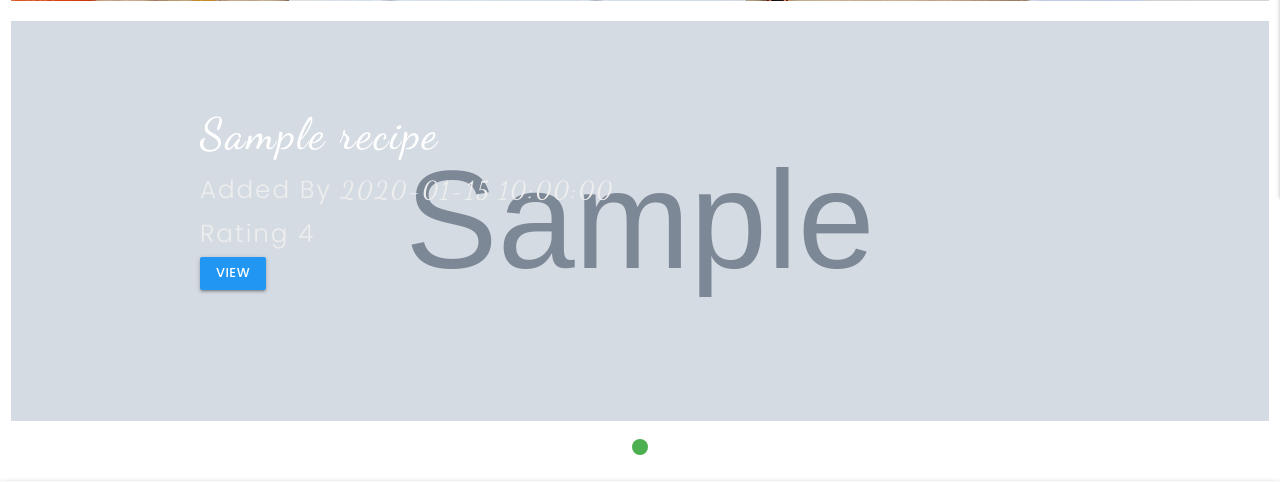
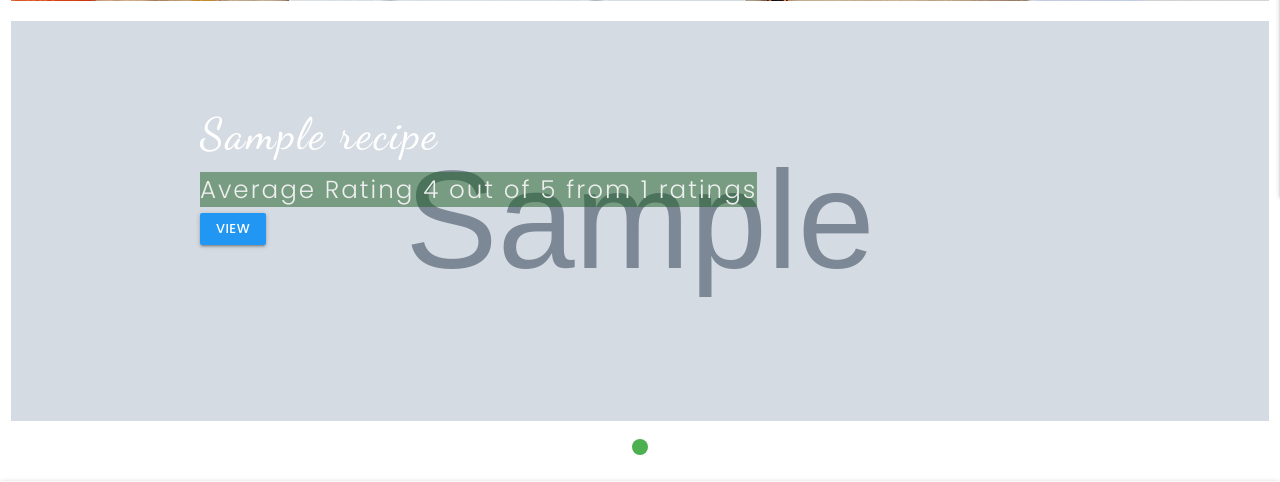
Before and after one commit to coder187/ci_ms3_cookbook, a Flask app: page / in a window 1280 px wide. Shown: the part 663-1145 px from the top of the page. Run offline with Flask 2, Linux system fonts and the light colour scheme; grey boxes marked "Sample" are stand-in pictures; a database or web service that is not in the repository returns one stand-in record (values such as "Sample title"); some libraries are stand-ins or nearby versions.

Commit message:
add Rating Average to Main Page

```diff
--- a/app.py
+++ b/app.py
@@ -19,8 +19,7 @@ app.secret_key = os.environ.get("SECRET_KEY")
 
 mongo = PyMongo(app)
 
-def get_one_recipe(recipe_id):
-    return mongo.db.recipes.find_one({"_id": ObjectId(recipe_id)})
+
 
 def calc_avg_rating(recipe):
     """
@@ -33,11 +32,11 @@ def calc_avg_rating(recipe):
     try:
         ratings = recipe["ratings"]
     except Exception as ex:
-        return [0,0]
+        return [0, 0]
     else:
         arr_len = len(ratings)
         if arr_len == 0:
-            return [0,0]
+            return [0, 0]
 
         total = 0
         for rat in ratings:
@@ -48,7 +47,12 @@ def calc_avg_rating(recipe):
         else:
             avg = 0
 
-        return [int(avg),arr_len]
+        return [int(avg), arr_len]
+
+
+
+def get_one_recipe(recipe_id):
+    return mongo.db.recipes.find_one({"_id": ObjectId(recipe_id)})
 
 
 def get_top_recipes(count):
@@ -90,11 +94,17 @@ def get_allergens():
 @app.route("/")
 @app.route("/get_recipes.html")
 def get_recipes():
-    rs = get_top_recipes(10)
-    for r in rs:
-        print(calc_avg_rating(r))
-
-    return render_template("get_recipes.html", top_recipes= get_top_recipes(10))
+    top_recipes = get_top_recipes(10)
+    avgs = []
+    for rec in top_recipes:
+        print(rec["_id"])
+        avgs.append(
+            {
+                "id": rec["_id"],
+                "noofavg": calc_avg_rating(rec)[1],
+                "avg": calc_avg_rating(rec)[0]
+            })
+    return render_template("get_recipes.html", top_recipes= get_top_recipes(10),avgs=avgs)
 
 
 @app.route("/search", methods=['POST', 'GET'])
--- a/static/css/style.css
+++ b/static/css/style.css
@@ -66,6 +66,11 @@ font-family: 'Poppins', sans-serif;
   margin:5px;
   line-height:42px;
 }
+
+.ratings{
+  background-color:rgba(27, 94, 32, 0.5);
+}
+
 /*
 #search {
 
--- a/templates/get_recipes.html
+++ b/templates/get_recipes.html
@@ -41,10 +41,26 @@
                   <li>
                     <img src="{{recipe.image_url}}"> <!-- recipe image -->
                     <div class="caption left-align">
-                      <h3 class="dancing">{{recipe.name}}</h3>
-                      <h5 class="light grey-text text-lighten-3">Added By <span class="dancing">{{recipe.added_by}}</span></h5>
+                        <h3 class="dancing">{{recipe.name}}</h3>
+                        <h5 class="light grey-text text-lighten-3">
+                        <span class="ratings">
+                            {% for avg in avgs %}
+                                {% if avg.id == recipe._id  %}
+                                    {% if avg.noofavg > 0 %}
 
-                      <h5 class="light grey-text text-lighten-3">Rating {{recipe.rating}}</h5>
+                                        Average Rating
+                                        {{ avg.avg }} out of 5
+                                        from
+                                        {{ avg.noofavg }}
+                                        ratings
+                                    {% else %}
+                                        Be The First To Rate This Recipe
+                                    {% endif %}
+                                {% endif %}
+                              {% endfor %}
+                        </span>
+                        </h5>
+
                       <a href="#" class="btn-small blue">View</a>
 
                     </div>
```
